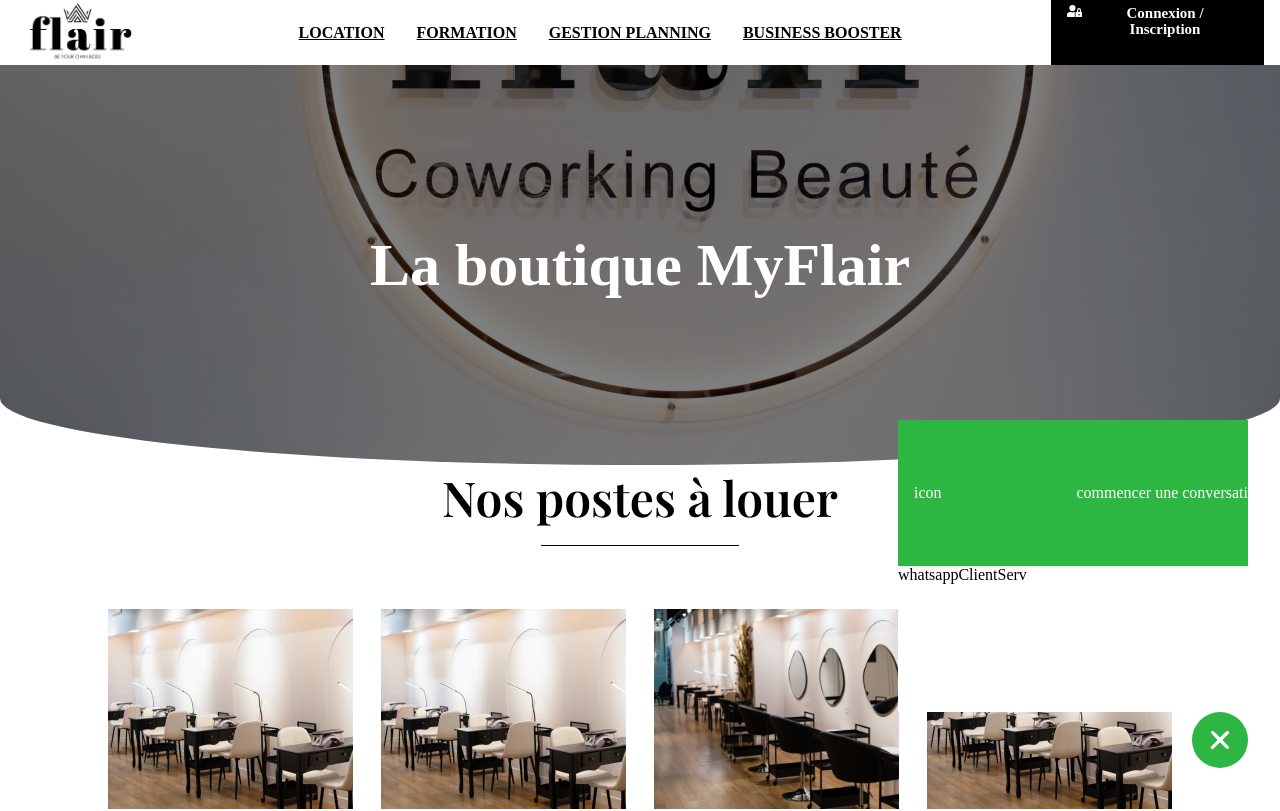
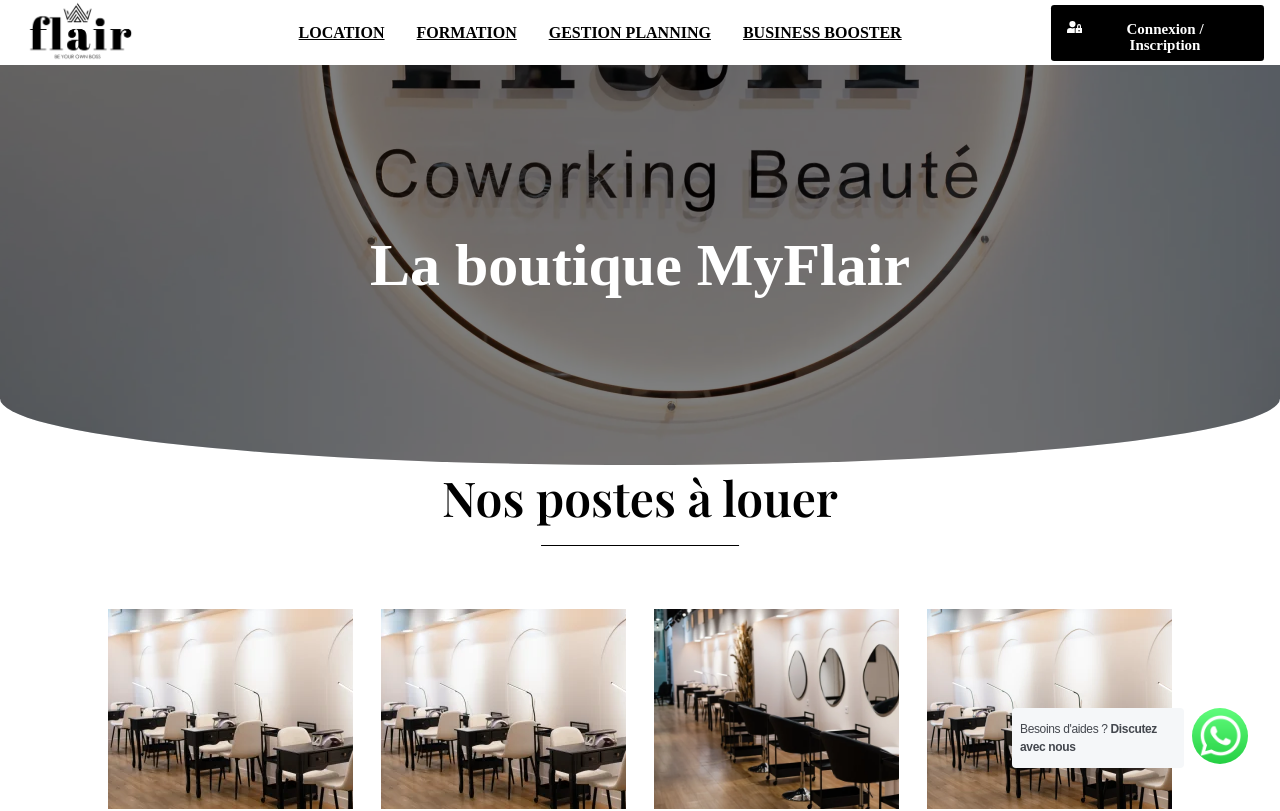
Before and after one commit to nivorako/Myflair-react, a React (Vite) app: page / in a window 1280 px wide. Shown: the top 811 px of the page. Built offline with nearby package versions, Linux system fonts and the light colour scheme; a web font is replaced by a local one.

Commit message:
set up whatsapp modal

```diff
--- a/src/assets/components/header/index.css
+++ b/src/assets/components/header/index.css
@@ -70,10 +70,10 @@
 }
 
 .header-connect{
-  padding: .7rem 1rem;
+  padding:  1rem;
   margin-left: .5rem;
   background-color: black;
-  height: 3.5rem;
+  height: 1.5rem;
   width: 20vw;
   border-radius: .2rem;
 }
--- /dev/null
+++ b/src/assets/components/whatsappSvg/WhatsappSvg.jsx
@@ -0,0 +1,23 @@
+import React from 'react';
+
+const WhatsappSvg = () => {
+    return (
+        <div>
+            <svg
+                xmlns="http://www.w3.org/2000/svg"
+                viewBox="0 0 478.165 478.165"
+                style={{enableBackground:"new 0 0 478.165 478.165"}}
+                xmlSpace="preserve"
+                width="42"
+
+            >
+                    <path
+                        d="M478.165 232.946c0 128.567-105.057 232.966-234.679 232.966-41.102 0-79.814-10.599-113.445-28.969L0 478.165l42.437-125.04c-21.438-35.065-33.77-76.207-33.77-120.159C8.667 104.34 113.763 0 243.485 0c129.623 0 234.68 104.34 234.68 232.946zM243.485 37.098c-108.802 0-197.422 87.803-197.422 195.868 0 42.915 13.986 82.603 37.576 114.879l-24.586 72.542 75.849-23.968c31.121 20.481 68.457 32.296 108.583 32.296 108.723 0 197.323-87.843 197.323-195.908 0-107.886-88.6-195.709-197.323-195.709zM361.931 286.62c-1.395-2.331-5.22-3.746-10.898-6.814-5.917-2.849-34.089-16.497-39.508-18.37-5.16-1.913-8.986-2.849-12.811 2.829-4.005 5.638-14.903 18.629-18.23 22.354-3.546 3.785-6.854 4.264-12.552 1.435-5.618-2.809-24.267-8.866-46.203-28.391-17.055-15.042-28.67-33.711-31.997-39.508-3.427-5.758-.398-8.826 2.471-11.635 2.69-2.59 5.778-6.734 8.627-10.041 2.969-3.287 3.905-5.638 5.798-9.424 1.913-3.905.936-7.192-.478-10.141-1.415-2.849-13.01-30.881-17.752-42.337-4.841-11.416-9.543-9.523-12.871-9.523-3.467 0-7.212-.478-11.117-.478-3.785 0-10.041 1.395-15.381 7.192-5.2 5.658-20.123 19.465-20.123 47.597 0 28.052 20.601 55.308 23.55 59.053 2.869 3.785 39.747 63.197 98.303 86.07 58.476 22.872 58.476 15.321 69.115 14.365 10.38-.956 34.069-13.867 38.811-27.096 4.66-13.45 4.66-24.766 3.246-27.137z"
+                        fill="#fff"
+                    />
+            </svg>
+        </div>
+    )
+}
+
+export default WhatsappSvg
--- a/src/assets/pages/home/Home.jsx
+++ b/src/assets/pages/home/Home.jsx
@@ -1,4 +1,4 @@
-import React,{useState} from "react";
+import React,{useState, useEffect} from "react";
 
 import Banner from "../../components/banner/Banner";
 import Section from "../../components/section/Section";
@@ -7,6 +7,7 @@
 import WhatsappIcon from "../../components/whatsappIcon/WhatsappIcon";
 import WhatsappClose from "../../components/whatsappClose/WhatsappClose";
 import "./index.css";
+import WhatsappSvg from "../../components/whatsappSvg/WhatsappSvg";
 
 const Home = () => {
 
@@ -93,10 +94,11 @@
 
     const [whatsappIsOpen, setWhatsappIsOpen] = useState(false);
 
+    console.log("isopen : ", whatsappIsOpen)
     const whatsappOnClick = () => {
         setWhatsappIsOpen(!whatsappIsOpen);
          console.log("whatsappIsOpen :", whatsappIsOpen)
-    }
+    };
 
     return (
             <main id="home" className="home">
@@ -120,10 +122,10 @@
                 </div>
 
                 {
-                    whatsappIsOpen
+                    !whatsappIsOpen
                             ?
                     (
-                        <div className="whatsapp" id="whatsapp" onClick={whatsappOnClick}>
+                        <div className="whatsapp" id="whatsapp" onClick={() => whatsappOnClick()}>
                             <div className="whatsapp-msg" id="whatsapp-msg">
                                 <p > Besoins d'aides ? <span>Discutez avec nous</span></p>
                             </div>
@@ -132,14 +134,20 @@
                     )
                             :
                     (
-                        <div className="whatsapp modal" id="whatsapp" onClick={whatsappOnClick}>
+                        <div className="whatsapp modal" id="whatsapp" onClick={() => whatsappOnClick()}>
                             <div className="whatsappModal">
                                 <div className="whatsappConv">
-                                    <div>
-                                        icon
+                                    <div className="whatsappConv-icon">
+
+                                        <WhatsappSvg />
                                     </div>
-                                    <div>
-                                        commencer une conversation
+                                    <div className="whatsappConv-text">
+                                        <p className="whatsappConv-text1">
+                                            Commencer une conversation
+                                        </p>
+                                        <p className="whatsappConv-text2">
+                                        Cliquez sur l'un des membres ci-dessous pour discuter sur <span>whatsapp</span>
+                                        </p>
                                     </div>
                                 </div>
                                 <div className="whatsappClientServ">
--- a/src/assets/pages/home/index.css
+++ b/src/assets/pages/home/index.css
@@ -43,32 +43,68 @@
 
 .modal{
     max-width: 350px;
-
+    border-radius: 10px;
     width: 100%;
     flex-direction: column;
     justify-content: center;
     align-items: flex-end;
     overflow: hidden;
+
 }
 
 .whatsappModal{
     width: 100%;
-    height: auto;
+    margin-bottom: 2rem;
+    border-radius: 10px;
+    box-shadow: rgba(0, 0, 0, 0.35) 0px 5px 15px;
+
 }
 
 .whatsappConv{
+    border-radius: 10px 10px 0 0;
+    font-family: Arial,Helvetica,sans-serif;
     width: 100%;
-    height: 146px;
+    height: 120px;
     display: flex;
     justify-content: space-between;
-    align-items: center;
-    padding: 0 1rem;
+    align-items: flex-start;
+    padding:1rem;
     background-color: rgb(45, 183, 66);
     color: var(--color-white);
+    box-sizing: border-box;
+}
+
+.whatsappConv-icon img{
+   width: 42px;
+   background-color: rgb(45, 183, 66);
+   color: white;
+}
+
+.whatsappConv-text{
+    width: 80%;
+}
+
+.whatsappConv-text1{
+    width: 80%;
+    font-size: 20px;
+    margin-bottom: .5rem;
+}
+
+.whatsappConv-text2{
+    width: 90%;
+    font-size: 12px;
+    line-height: 20px;
+    color: rgb(217, 235, 198);
+}
+
+.whatsappConv-text2 span{
+    font-weight: bold;
 }
 
 .whatsappClientServ{
+    border-radius: 0 0 10px 10px;
+    font-family: Arial,Helvetica,sans-serif;
     width: 100%;
-    height: 146px;
+    height: 176px;
     background-color: white;
 }
```
Also changed, not shown: public/images/whatsappLogo.svg (added).
